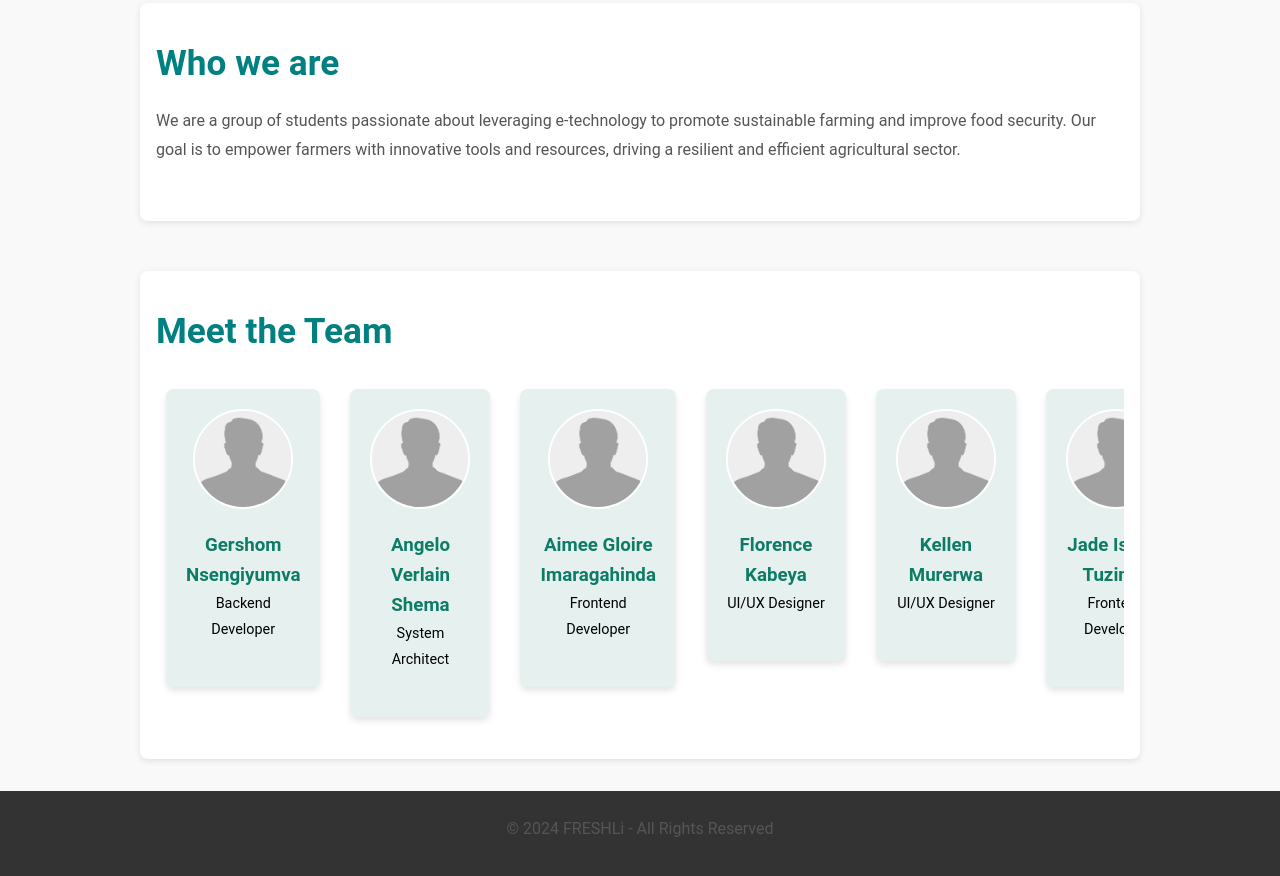
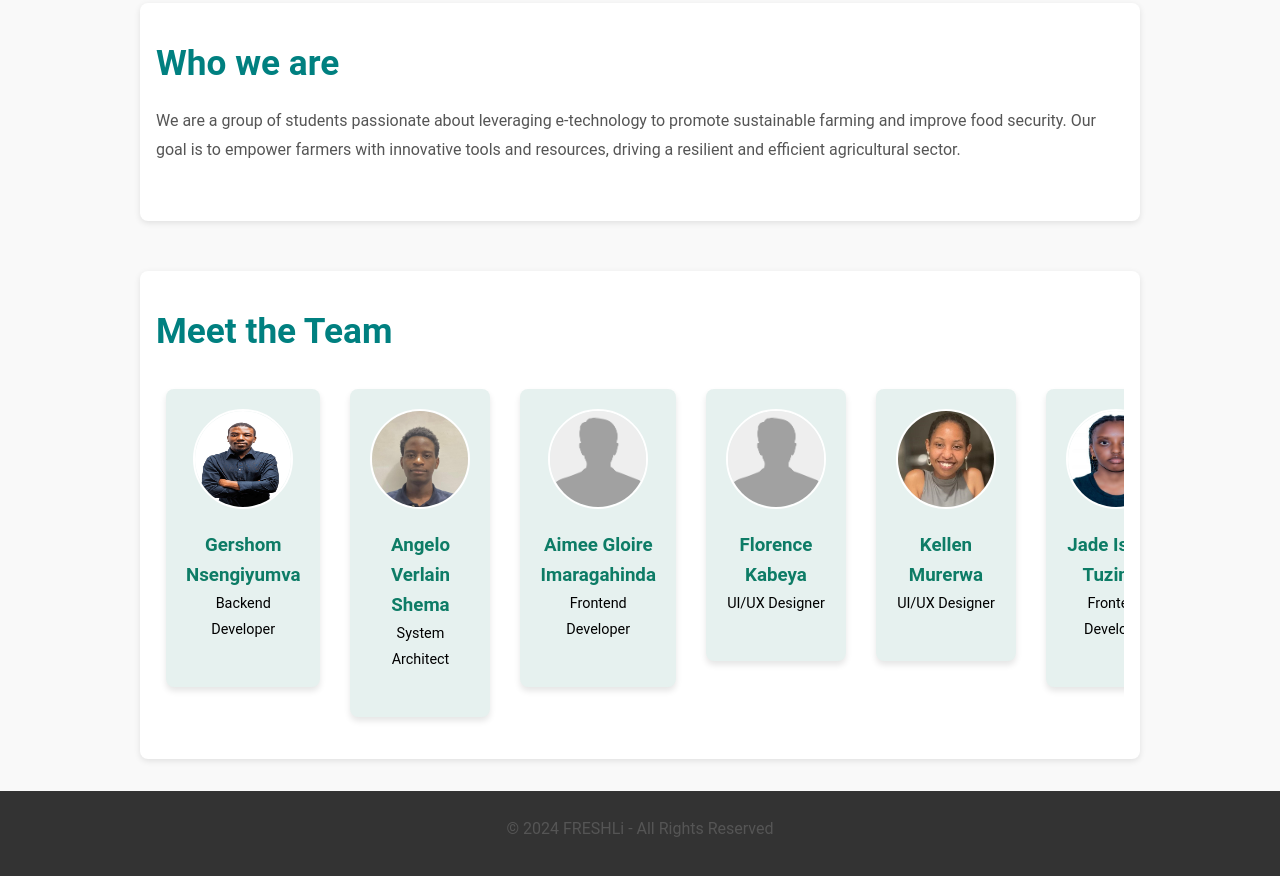
Before and after one commit to gershomlapaix/freshLi, a website: page webstatic/about.html in a window 1280 px wide. Shown: the part 753-1629 px from the top of the page. Drawn offline with Linux system fonts and the light colour scheme.

Commit message:
Added: Team pics

```diff
--- a/webstatic/about.html
+++ b/webstatic/about.html
@@ -42,12 +42,12 @@
         <h2>Meet the Team</h2>
         <div class="team-container">
             <div class="team-member">
-                <img src="../webstatic/assets/PL.png" alt="Team Member 1">
+                <img src="../webstatic/assets/Gershom.jpeg" alt="Team Member 1">
                 <h3>Gershom Nsengiyumva</h3>
                 <p>Backend Developer</p>
             </div>
             <div class="team-member">
-                <img src="../webstatic/assets/PL.png" alt="Team Member 2">
+                <img src="../webstatic/assets/Angelo.jpeg" alt="Team Member 2">
                 <h3>Angelo Verlain Shema</h3>
                 <p>System Architect</p>
             </div>
@@ -62,12 +62,12 @@
                 <p>UI/UX Designer</p>
             </div>
             <div class="team-member">
-                <img src="../webstatic/assets/PL.png" alt="Team Member 5">
+                <img src="../webstatic/assets/Kellen.jpeg" alt="Team Member 5">
                 <h3>Kellen Murerwa</h3>
                 <p>UI/UX Designer</p>
             </div>
             <div class="team-member">
-                <img src="../webstatic/assets/PL.png" alt="Team Member 6">
+                <img src="../webstatic/assets/Jade.jpeg" alt="Team Member 6">
                 <h3>Jade Isimbi Tuzinde</h3>
                 <p>Frontend Developer</p>
             </div>
```
Also changed, not shown: webstatic/assets/Angelo.jpeg (added), webstatic/assets/Gershom.jpeg (added), webstatic/assets/Jade.jpeg (added), webstatic/assets/Kellen.jpeg (added).
